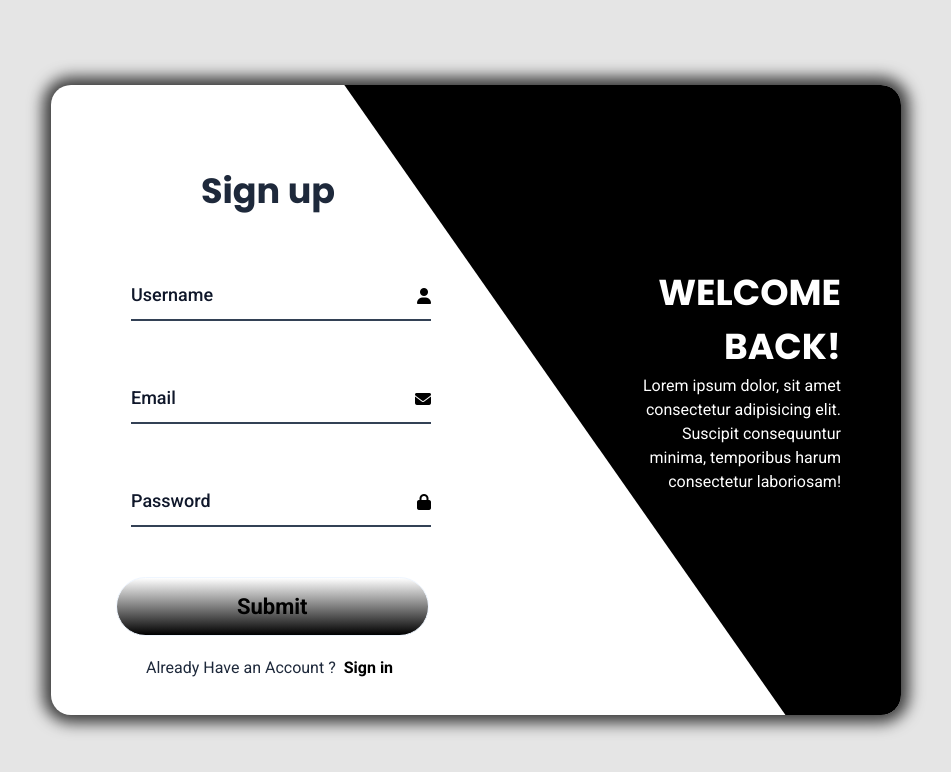
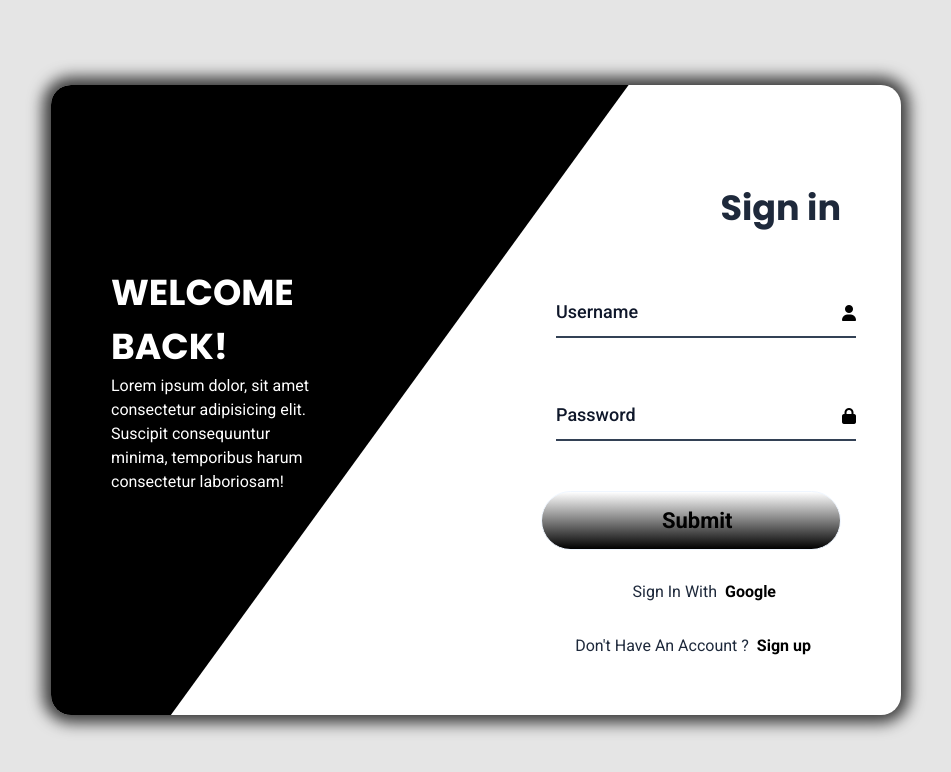
Before and after one commit to Limon-Hassan/My-chatapp, a React (Vite) app: page / in a window 1280 px wide. Shown: the top 772 px of the page, without its empty margins (164-1115 px from the left). Built offline with nearby package versions, Linux system fonts and the light colour scheme.

Commit message:
firebase setup

```diff
--- a/package.json
+++ b/package.json
@@ -10,8 +10,11 @@
     "preview": "vite preview"
   },
   "dependencies": {
+    "aos": "^2.3.4",
+    "firebase": "^11.0.1",
     "react": "^18.3.1",
-    "react-dom": "^18.3.1"
+    "react-dom": "^18.3.1",
+    "react-router-dom": "^6.27.0"
   },
   "devDependencies": {
     "@eslint/js": "^9.11.1",
--- a/src/App.jsx
+++ b/src/App.jsx
@@ -1,12 +1,24 @@
-import React from 'react'
-import Registation from './Pages/Registation'
+import React from "react";
+import { createBrowserRouter, RouterProvider } from "react-router-dom";
+import Registation from "./Pages/Registation";
+import Login from "./Pages/Login";
 
+const router = createBrowserRouter([
+  {
+    path: "/sign up",
+    element:<Registation/>,
+  },
+  {
+    path: "/",
+    element:<Login/>,
+  },
+]);
 const App = () => {
   return (
     <>
-    <Registation></Registation>
+      <RouterProvider router={router} />
     </>
-  )
-}
+  );
+};
 
-export default App
+export default App;
--- /dev/null
+++ b/src/Pages/Login.jsx
@@ -0,0 +1,150 @@
+import React, { useEffect, useState } from "react";
+import { Link } from "react-router-dom";
+import Aos from "aos";
+import "aos/dist/aos.css";
+
+const Login = () => {
+  useEffect(() => {
+    Aos.init();
+  }, []);
+  let [username, setUserName] = useState("");
+  let [password, setPassword] = useState("");
+  let [Error, setError] = useState(false);
+  let [passShow, setPassShow] = useState("");
+
+  let handleSubmite = () => {
+    if (!username || !password) {
+      setError("Please fill out this field");
+    }
+  };
+
+  return (
+    <>
+      <div className="w-full h-screen bg-black/10 flex justify-center items-center">
+        <div className="w-[850px] h-[630px] bg-white shadow-[0px_0px_15px_8px_rgba(0,0,0,0.75)] rounded-[20px] relative overflow-hidden  ">
+          <div className="curvared-shadow2"></div>
+          <div className="info-contan absolute top-0 h-[100%] w-[50%] flex justify-center flex-col left-0  pt-0 pb-[40px] pl-[60px] pr-[160px]">
+            <h2
+              data-aos="fade-right"
+              data-aos-duration="1000"
+              data-aos-easing="ease-in-out"
+              className="text-[36px] font-popi font-bold text-white uppercase"
+            >
+              Welcome Back!
+            </h2>
+            <p
+              data-aos="fade-right"
+              data-aos-duration="2000"
+              data-aos-easing="ease-in-out"
+              className="text-[16px] font-robo font-normal text-white "
+            >
+              Lorem ipsum dolor, sit amet consectetur adipisicing elit. Suscipit
+              consequuntur minima, temporibus harum consectetur laboriosam!
+            </p>
+          </div>
+          <div className="absolute top-0 h-[100%] w-[50%] flex justify-center flex-col right-0  text-right pt-0 pb-[40px]  pr-[60px]">
+            <h1
+              data-aos="fade-left"
+              data-aos-duration="1000"
+              data-aos-easing="ease-in-out"
+              className="text-[35px] font-popi font-bold text-slate-800 ml-[150px] mt-[80px] mb-[50px]"
+            >
+              Sign in
+            </h1>
+            <div
+              data-aos="fade-left"
+              data-aos-duration="1500"
+              data-aos-easing="ease-in-out"
+              className=" "
+            >
+              <div className="w-[300px] ml-[80px] mb-[50px] relative">
+                <input
+                  onChange={(e) => {
+                    setUserName(e.target.value);
+                    setError("");
+                  }}
+                  className="w-full h-full border-b-2 border-slate-700 outline-none peer py-3 font-popi font-medium text-[18px] pr-8"
+                  type="text"
+                  value={username}
+                />
+                {Error && (
+                  <p className="absolute bottom-[-30] left-[20px] w-[195px] h-[30px] bg-white shadow-[0px_0px_2px_2px_rgba(0,0,0,0.1)] text-slate-800 transition-all ease-in-out duration-300 px-1 py-1">
+                    {Error && <i class="fa-solid fa-circle-xmark"></i>} {Error}
+                  </p>
+                )}
+                <p
+                  className={`text-[18px] font-robo font-medium text-slate-900 absolute top-[50%] translate-y-[-50%] left-0 ${
+                    Error
+                      ? "translate-y-[-45px] "
+                      : "peer-focus:-translate-y-[35px]"
+                  } peer-focus:text-[12px] pointer-events-none duration-300`}
+                >
+                  Username
+                </p>
+                <i class="fa-solid fa-user absolute top-[20px] right-0"></i>
+              </div>
+
+              <div className="w-[300px] ml-[80px] mb-[50px] relative ">
+                <input
+                  onChange={(e) => setPassword(e.target.value)}
+                  className="w-full h-full border-b-2 border-slate-700 outline-none peer py-3 font-popi font-medium text-[18px] pr-8"
+                  type={passShow ? "text" : "password"}
+                  value={password}
+                />
+                <p className="text-[18px] font-robo font-medium text-slate-900 absolute top-[50%] translate-y-[-50%] left-0 peer-focus:-translate-y-[35px] peer-focus:text-[12px] pointer-events-none duration-300">
+                  Password
+                </p>
+                {passShow ? (
+                  <i
+                    onClick={() => setPassShow(false)}
+                    class="fa-solid fa-lock-open absolute top-[20px] right-0 cursor-pointer "
+                  ></i>
+                ) : (
+                  <i
+                    onClick={() => setPassShow(true)}
+                    class="fa-solid fa-lock absolute top-[20px] right-0 cursor-pointer "
+                  ></i>
+                )}
+              </div>
+            </div>
+            <button
+              data-aos="fade-left"
+              data-aos-duration="2000"
+              data-aos-easing="ease-in-out"
+              onClick={handleSubmite}
+              className="text-[22px] font-robo font-bold text-black bg-gradient-to-t from-black to-white rounded-full px-[120px] py-[12px] ml-[65px] border border-blue-50 hover:bg-gradient-to-t hover:from-white hover:to-black ease-in-out transition-all duration-500 mb-[30px]"
+            >
+              Submit
+            </button>
+            <p
+              data-aos="fade-left"
+              data-aos-duration="2500"
+              data-aos-easing="ease-in-out"
+              className="text-[16px] font-robo font-normal text-slate-800 mr-[65px] mb-[30px]"
+            >
+              Sign In With
+              <span className="text-black font-bold ml-2 hover:underline cursor-pointer">
+                Google
+              </span>
+            </p>
+            <p
+              data-aos="fade-left"
+              data-aos-duration="3000"
+              data-aos-easing="ease-in-out"
+              className="text-[16px] font-robo font-normal text-slate-800 mr-[30px]"
+            >
+              Don't Have An Account ?
+              <Link
+                to="/sign up"
+                className="text-black font-bold ml-2 hover:underline cursor-pointer"
+              >
+                Sign up
+              </Link>
+            </p>
+          </div>
+        </div>
+      </div>
+    </>
+  );
+};
+export default Login;
--- a/src/Pages/Registation.jsx
+++ b/src/Pages/Registation.jsx
@@ -1,6 +1,12 @@
-import React, { useState } from "react";
+import React, { useEffect, useState } from "react";
+import { Link } from "react-router-dom";
+import Aos from "aos";
+import "aos/dist/aos.css";
 
 const Registation = () => {
+  useEffect(() => {
+    Aos.init();
+  }, []);
   let [username, setUserName] = useState("");
   let [email, setEmail] = useState("");
   let [password, setPassword] = useState("");
@@ -18,9 +24,19 @@ const Registation = () => {
       <div className="w-full h-screen bg-black/10 flex justify-center items-center">
         <div className="w-[850px] h-[630px] bg-white shadow-[0px_0px_15px_8px_rgba(0,0,0,0.75)] rounded-[20px] relative overflow-hidden  ">
           <div className="curvared-shadow"></div>
-          <h1 className="text-[35px] font-popi font-bold text-slate-800 ml-[150px] mt-[80px] mb-[50px]">
+          <h1
+            data-aos="fade-right"
+            data-aos-duration="1000"
+            data-aos-easing="ease-in-out"
+            className="text-[35px] font-popi font-bold text-slate-800 ml-[150px] mt-[80px] mb-[50px]"
+          >
             Sign up
           </h1>
+          <div
+            data-aos="fade-right"
+            data-aos-duration="1500"
+            data-aos-easing="ease-in-out"
+          >
             <div className="w-[300px] ml-[80px] mb-[50px] relative">
               <input
                 onChange={(e) => {
@@ -39,7 +55,7 @@ const Registation = () => {
               <p
                 className={`text-[18px] font-robo font-medium text-slate-900 absolute top-[50%] translate-y-[-50%] left-0 ${
                   Error
-                  ? "translate-y-[-30px] "
+                    ? "-translate-y-[45px] "
                     : "peer-focus:-translate-y-[35px]"
                 } peer-focus:text-[12px] pointer-events-none duration-300`}
               >
@@ -81,20 +97,45 @@ const Registation = () => {
                 ></i>
               )}
             </div>
+          </div>
           <button
+            data-aos="fade-right"
+            data-aos-duration="2000"
+            data-aos-easing="ease-in-out"
             onClick={handleSubmite}
             className="text-[22px] font-robo font-bold text-black bg-gradient-to-t from-black to-white rounded-full px-[120px] py-[12px] ml-[65px] border border-blue-50 hover:bg-gradient-to-t hover:from-white hover:to-black ease-in-out transition-all duration-500 mb-[20px]"
           >
             Submit
           </button>
-          <p className="text-[16px] font-robo font-normal text-slate-800 ml-[95px]">
-            Already Have an Account ?<span className="text-black font-bold ml-2 hover:underline cursor-pointer">Sign in</span>
+          <p
+            data-aos="fade-right"
+            data-aos-duration="2500"
+            data-aos-easing="ease-in-out"
+            className="text-[16px] font-robo font-normal text-slate-800 ml-[95px]"
+          >
+            Already Have An Account ?
+            <Link
+              to="/"
+              className="text-black font-bold ml-2 hover:underline cursor-pointer"
+            >
+              Sign in
+            </Link>
           </p>
           <div className="info-contan absolute top-0 h-[100%] w-[50%] flex justify-center flex-col right-0  text-right pt-0 pb-[40px] pl-[150px] pr-[60px]">
-            <h2 className="text-[36px] font-popi font-bold text-white uppercase">
+            <h2
+              data-aos="fade-left"
+              data-aos-duration="1000"
+              data-aos-easing="ease-in-out"
+              className="text-[36px] font-popi font-bold text-white uppercase"
+            >
               Welcome Back!
             </h2>
-            <p className="text-[16px] font-robo font-normal text-white ">
+            <p
+              data-aos="fade-left"
+              data-aos-duration="1500"
+              data-aos-easing="ease-in-out"
+              className="text-[16px] font-robo font-normal text-white "
+            >
               Lorem ipsum dolor, sit amet consectetur adipisicing elit. Suscipit
               consequuntur minima, temporibus harum consectetur laboriosam!
             </p>
@@ -105,5 +146,3 @@ const Registation = () => {
   );
 };
 export default Registation;
-
-// https://www.facebook.com/reel/537846992278911/?s=ifu
--- a/src/index.css
+++ b/src/index.css
@@ -3,7 +3,7 @@
 @tailwind utilities;
 
 
-.curvared-shadow{
+.curvared-shadow {
   position: absolute;
   top: -5px;
   right: 0;
@@ -13,3 +13,14 @@
   transform: rotate(10deg) skewY(45deg);
   transform-origin: bottom right;
 }
+
+.curvared-shadow2 {
+  position: absolute;
+  top: -5px;
+  right: 0;
+  width: 850px;
+  height: 800px;
+  background-color: black;
+  transform: rotate(261deg) skewY(45deg);
+  transform-origin: bottom left;
+}
--- a/src/main.jsx
+++ b/src/main.jsx
@@ -2,6 +2,7 @@ import { StrictMode } from 'react'
 import { createRoot } from 'react-dom/client'
 import App from './App.jsx'
 import './index.css'
+import firebaseConfig from './firebase.config.js'
 
 createRoot(document.getElementById('root')).render(
   <StrictMode>
```
Also changed, not shown: src/firebase.config.js (added, +18 -0 lines), 1 other file (tests, documents, lock files or other folders). Lines whose indentation alone changed are shown as unchanged.
